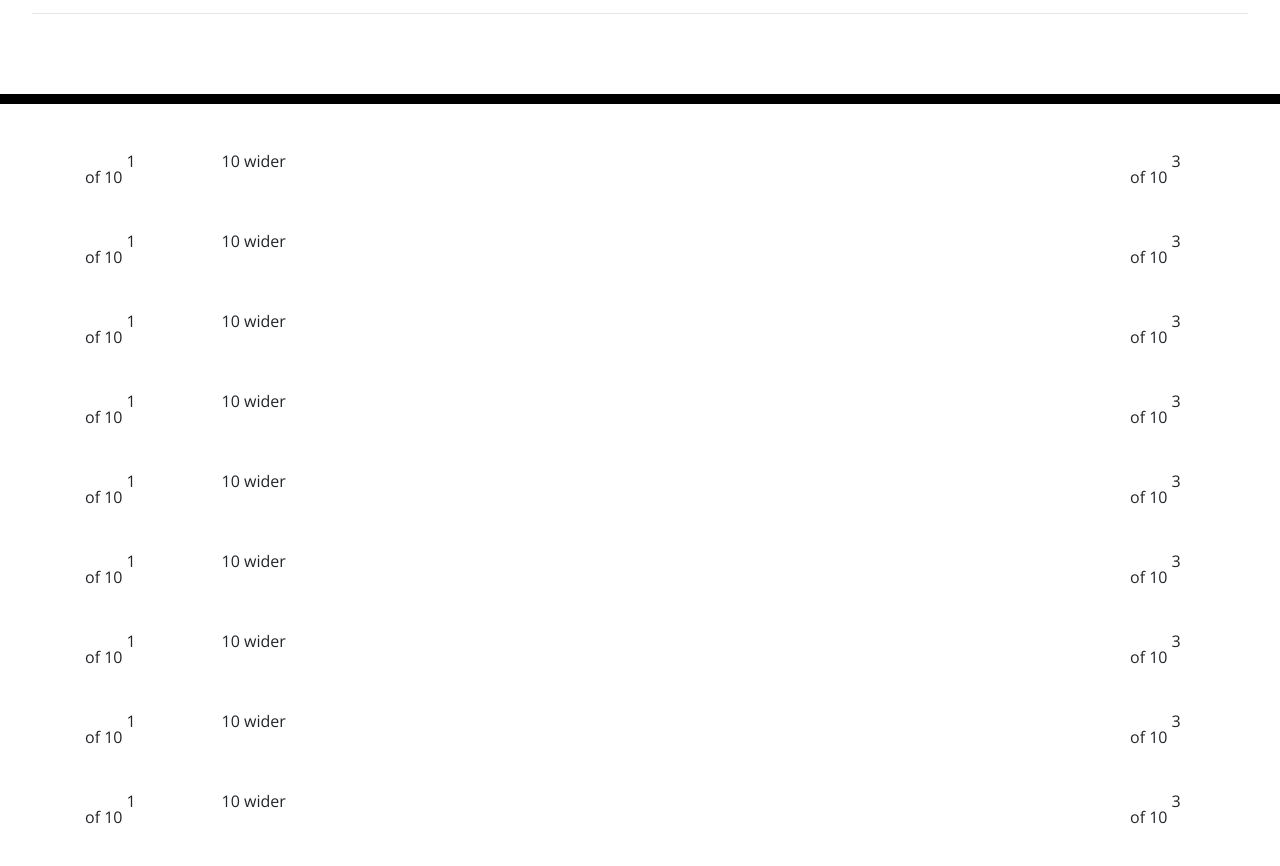
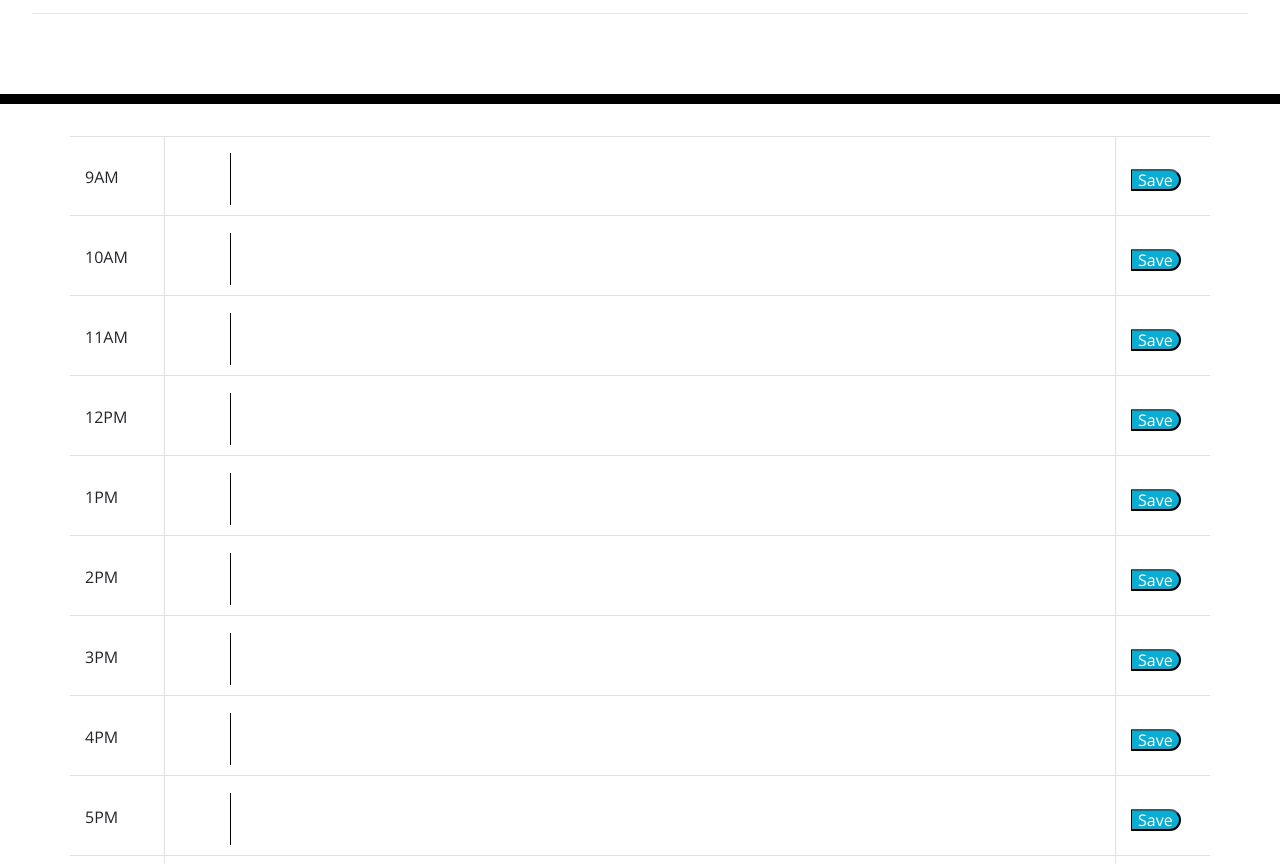
Before and after one commit to rizznn/work-day-planner, a plain HTML site: page index.html in a window 1280 px wide. Shown: the part 229-1095 px from the top of the page. Drawn offline with nearby package versions, Linux system fonts and the light colour scheme; files that its build step writes are made by us from their sources.

Commit message:
timeblocks

```diff
--- a/index.html
+++ b/index.html
@@ -31,105 +31,126 @@
     </header>
     <div class="container">
         <!-- Timeblocks go here -->
-      <div class="row">
-        <div class="col col-lg-1">
-          1 of 10
+        <!-- <table class="table table-bordered border-primary"> -->
+        <div class="row border-bottom border-top">
+          <div class="col col-lg-1 border-right">
+            <label for="task">9AM</label>
+            <!-- 9AM -->
           </div>
-        <div class="col col-md-10">
-          10 wider
+          <div class="col col-md-10" id="toDo">
+            <textarea id="task" cols="90"></textarea>
           </div>
-        <div class="col col-lg-1">
-          3 of 10
+          <div class="col col-lg-1 border-left">
+            <button class="saveBtn">Save</button>
           </div>
         </div>
-      <div class="row">
-        <div class="col col-lg-1">
-          1 of 10
+        <div class="row border-bottom">
+          <div class="col col-lg-1 border-right">
+            <label for="task">10AM</label>
           </div>
-        <div class="col col-md-10">
-          10 wider
+          <div class="col col-md-10" id="toDo">
+            <textarea id="task" cols="90"></textarea>
           </div>
-        <div class="col col-lg-1">
-          3 of 10
+          <div class="col col-lg-1 border-left">
+            <button class="saveBtn">Save</button>
           </div>
         </div>
-      <div class="row">
-        <div class="col col-lg-1">
-          1 of 10
+        <div class="row border-bottom">
+          <div class="col col-lg-1 border-right">
+            <label for="task">11AM</label>
           </div>
-        <div class="col col-md-10">
-          10 wider
+          <div class="col col-md-10" id="toDo">
+            <textarea id="task" cols="90"></textarea>
           </div>
-        <div class="col col-lg-1">
-          3 of 10
+          <div class="col col-lg-1 border-left">
+            <button class="saveBtn" id="saveBtn">Save</button>
           </div>
         </div>
-      <div class="row">
-        <div class="col col-lg-1">
-          1 of 10
+        <div class="row border-bottom">
+          <div class="col col-lg-1 border-right">
+            <label for="task">12PM</label>
           </div>
-        <div class="col col-md-10">
-          10 wider
+          <div class="col col-md-10" id="toDo">
+            <textarea id="task" cols="90"></textarea>
           </div>
-        <div class="col col-lg-1">
-          3 of 10
+          <div class="col col-lg-1 border-left">
+            <button class="saveBtn">Save</button>
           </div>
         </div>
-      <div class="row">
-        <div class="col col-lg-1">
-          1 of 10
+        <div class="row border-bottom">
+          <div class="col col-lg-1 border-right">
+            <label for="task">1PM</label>
           </div>
-        <div class="col col-md-10">
-          10 wider
+          <div class="col col-md-10" id="toDo">
+            <textarea id="task" cols="90"></textarea>
           </div>
-        <div class="col col-lg-1">
-          3 of 10
+          <div class="col col-lg-1 border-left">
+            <button class="saveBtn">Save</button>
           </div>
         </div>
-      <div class="row">
-        <div class="col col-lg-1">
-          1 of 10
+        <div class="row border-bottom">
+          <div class="col col-lg-1 border-right">
+            <label for="task">2PM</label>
           </div>
-        <div class="col col-md-10">
-          10 wider
+          <div class="col col-md-10" id="toDo">
+            <textarea id="task" cols="90"></textarea>
           </div>
-        <div class="col col-lg-1">
-          3 of 10
+          <div class="col col-lg-1 border-left">
+            <button class="saveBtn">Save</button>
           </div>
         </div>
-      <div class="row">
-        <div class="col col-lg-1">
-          1 of 10
+        <div class="row border-bottom">
+          <div class="col col-lg-1 border-right">
+            <label for="task">3PM</label>
           </div>
-        <div class="col col-md-10">
-          10 wider
+          <div class="col col-md-10" id="toDo">
+            <textarea id="task" cols="90"></textarea>
           </div>
-        <div class="col col-lg-1">
-          3 of 10
+          <div class="col col-lg-1 border-left">
+            <button class="saveBtn">Save</button>
           </div>
         </div>
-      <div class="row">
-        <div class="col col-lg-1">
-          1 of 10
+        <div class="row border-bottom">
+          <div class="col col-lg-1 border-right">
+            <label for="task">4PM</label>
           </div>
-        <div class="col col-md-10">
-          10 wider
+          <div class="col col-md-10" id="toDo">
+            <textarea id="task" cols="90"></textarea>
           </div>
-        <div class="col col-lg-1">
-          3 of 10
+          <div class="col col-lg-1 border-left">
+            <button class="saveBtn">Save</button>
           </div>
         </div>
-      <div class="row">
-        <div class="col col-lg-1">
-          1 of 10
+        <div class="row border-bottom">
+          <div class="col col-lg-1 border-right">
+            <label for="task">5PM</label>
           </div>
-        <div class="col col-md-10">
-          10 wider
+          <div class="col col-md-10" id="toDo">
+            <textarea id="task" cols="90"></textarea>
           </div>
-        <div class="col col-lg-1">
-          3 of 10
+          <div class="col col-lg-1 border-left">
+            <button class="saveBtn">Save</button>
           </div>
         </div>
+        <!-- <tbody>
+          <tr>
+            <th>9AM</th>
+            <td colspan="10"></td>
+            <td></td>
+          </tr>
+          <tr>
+            <th scope="row">10AM</th>
+            <td colspan="10"></td>
+            <td></td>
+          </tr>
+          <tr>
+            <th scope="row">11AM</th>
+            <td colspan="10"></td>
+            <td colspan="2">@twitter</td>
+          </tr>
+        </tbody>
+      </table> -->
+
     </div>
 
     <script src="https://code.jquery.com/jquery-3.4.1.min.js"></script>
```
Also changed, not shown: js/script.js (added, +32 -0 lines). Lines whose indentation alone changed are shown as unchanged.
